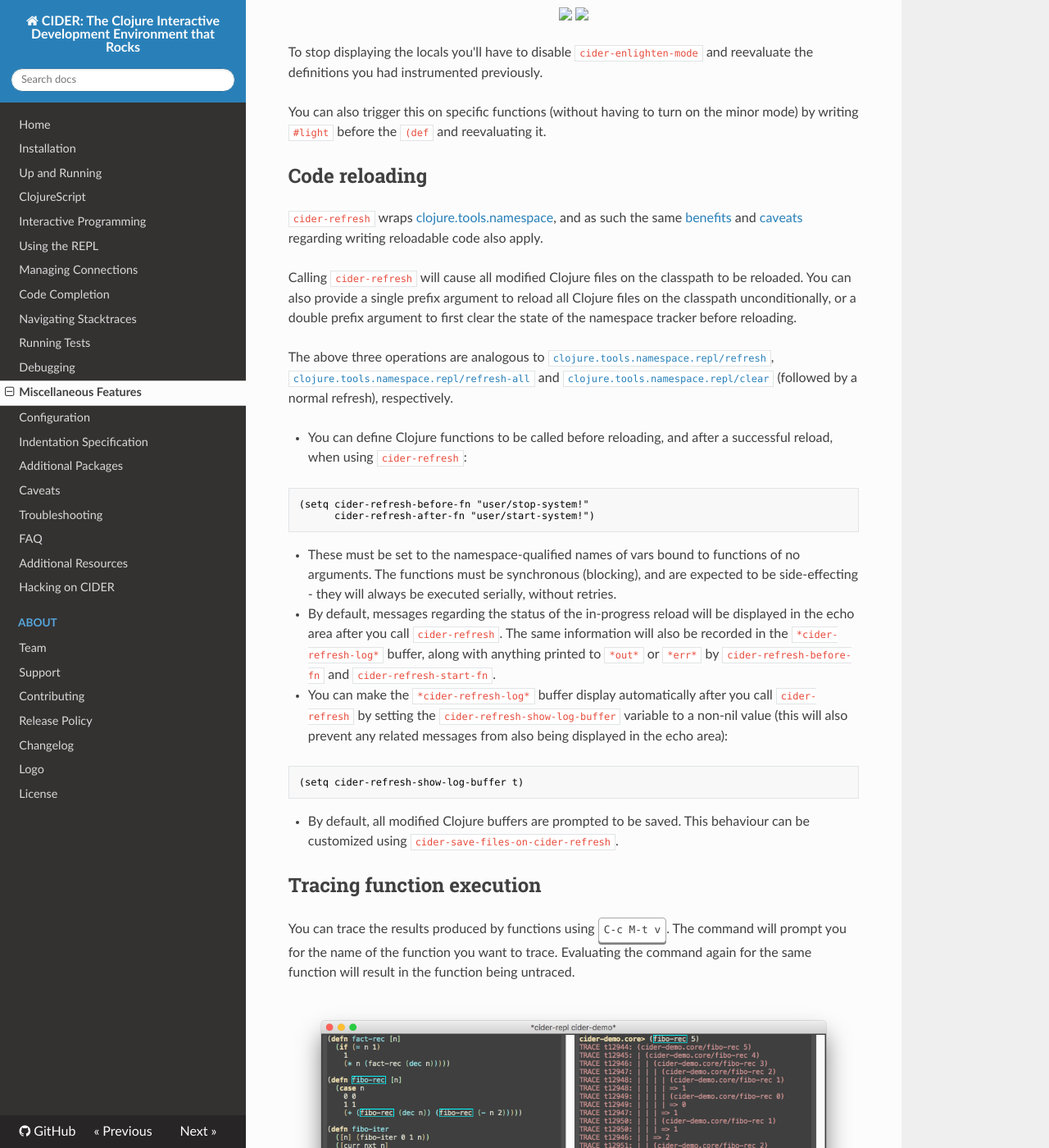
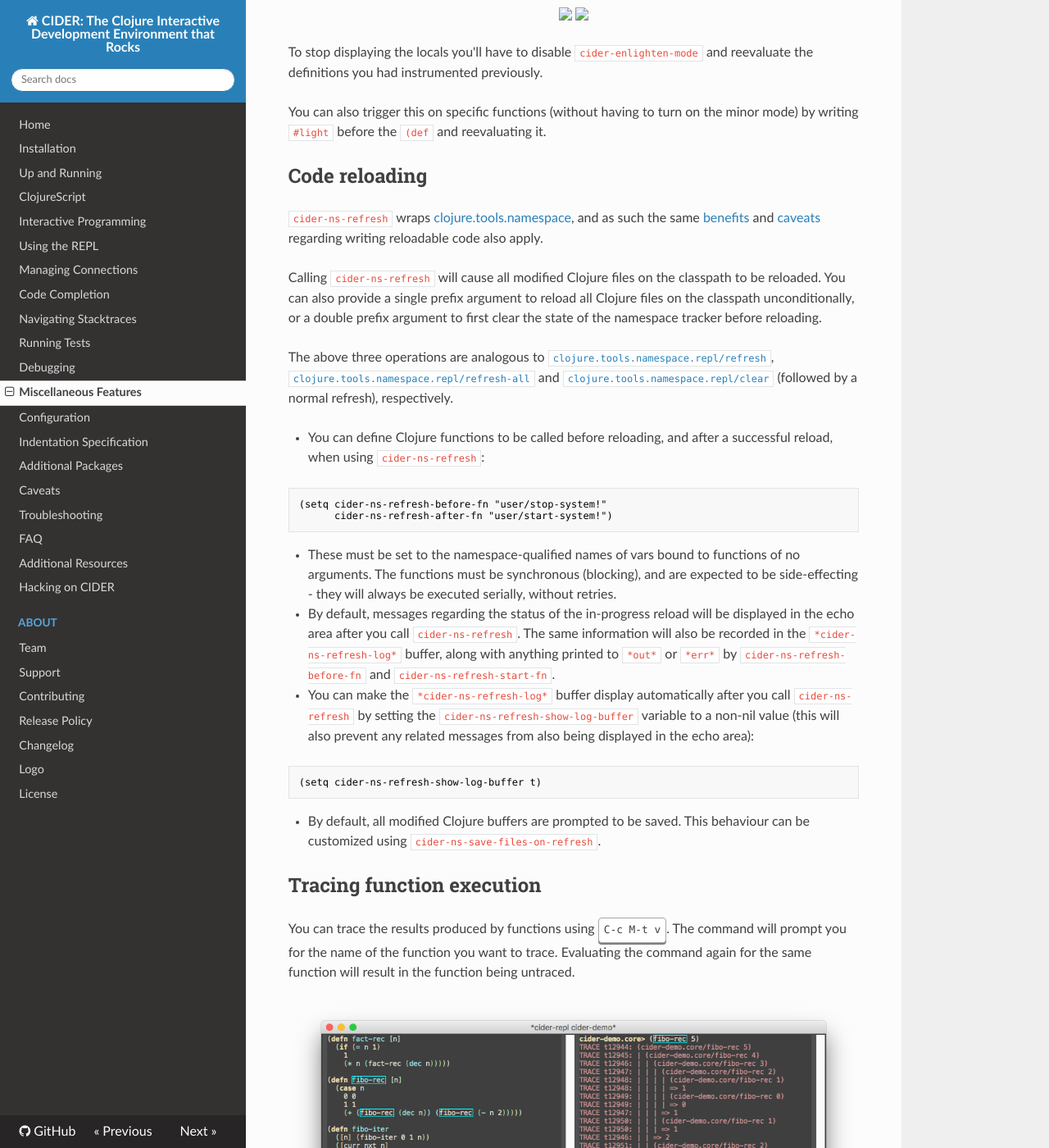
Before and after one commit to clojure-emacs/cider, an MkDocs documentation site: the page built from doc/miscellaneous_features.md, in a window 1280 px wide and 1400 px high, scrolled down 2213 px. Shown: the whole window at 82% size. Built offline with MkDocs 1.6.1, drawn with Linux system fonts in a browser that asks for light colours; nearby versions of some CDN libraries; old or Windows-style settings are respelled for this version of MkDocs.

Commit message:
Rename the cider-refresh.el to cider-ns.el
See https://github.com/clojure-emacs/cider/pull/2314 for the rationale
behind this change. Basically we plan to put several ns manipulation
commands together in the same module.

````diff
--- a/doc/miscellaneous_features.md
+++ b/doc/miscellaneous_features.md
@@ -97,7 +97,7 @@
 
 ## Code reloading
 
-`cider-refresh` wraps
+`cider-ns-refresh` wraps
 [clojure.tools.namespace](https://github.com/clojure/tools.namespace), and as
 such the same
 [benefits](https://github.com/clojure/tools.namespace#reloading-code-motivation)
@@ -105,7 +105,7 @@
 [caveats](https://github.com/clojure/tools.namespace#reloading-code-preparing-your-application)
 regarding writing reloadable code also apply.
 
-Calling `cider-refresh` will cause all modified Clojure files on the classpath
+Calling `cider-ns-refresh` will cause all modified Clojure files on the classpath
 to be reloaded. You can also provide a single prefix argument to reload all
 Clojure files on the classpath unconditionally, or a double prefix argument to
 first clear the state of the namespace tracker before reloading.
@@ -118,11 +118,11 @@
 (followed by a normal refresh), respectively.
 
 * You can define Clojure functions to be called before reloading, and after a
-  successful reload, when using `cider-refresh`:
+  successful reload, when using `cider-ns-refresh`:
 
 ```el
-(setq cider-refresh-before-fn "user/stop-system!"
-      cider-refresh-after-fn "user/start-system!")
+(setq cider-ns-refresh-before-fn "user/stop-system!"
+      cider-ns-refresh-after-fn "user/start-system!")
 ```
 
 * These must be set to the namespace-qualified names of vars bound to functions
@@ -131,22 +131,22 @@
   retries.
 
 * By default, messages regarding the status of the in-progress reload will be
-  displayed in the echo area after you call `cider-refresh`. The same
-  information will also be recorded in the `*cider-refresh-log*` buffer, along
-  with anything printed to `*out*` or `*err*` by `cider-refresh-before-fn` and
-  `cider-refresh-start-fn`.
+  displayed in the echo area after you call `cider-ns-refresh`. The same
+  information will also be recorded in the `*cider-ns-refresh-log*` buffer, along
+  with anything printed to `*out*` or `*err*` by `cider-ns-refresh-before-fn` and
+  `cider-ns-refresh-start-fn`.
 
-* You can make the `*cider-refresh-log*` buffer display automatically after you
-  call `cider-refresh` by setting the `cider-refresh-show-log-buffer` variable
+* You can make the `*cider-ns-refresh-log*` buffer display automatically after you
+  call `cider-ns-refresh` by setting the `cider-ns-refresh-show-log-buffer` variable
   to a non-nil value (this will also prevent any related messages from also
   being displayed in the echo area):
 
 ```el
-(setq cider-refresh-show-log-buffer t)
+(setq cider-ns-refresh-show-log-buffer t)
 ```
 
 * By default, all modified Clojure buffers are prompted to be saved. This
-  behaviour can be customized using `cider-save-files-on-cider-refresh`.
+  behaviour can be customized using `cider-ns-save-files-on-refresh`.
 
 ## Tracing function execution
 
````
Also changed, not shown: CHANGELOG.md (+1 -0 lines), doc/interactive_programming.md (+1 -1 lines), 8 other files.
